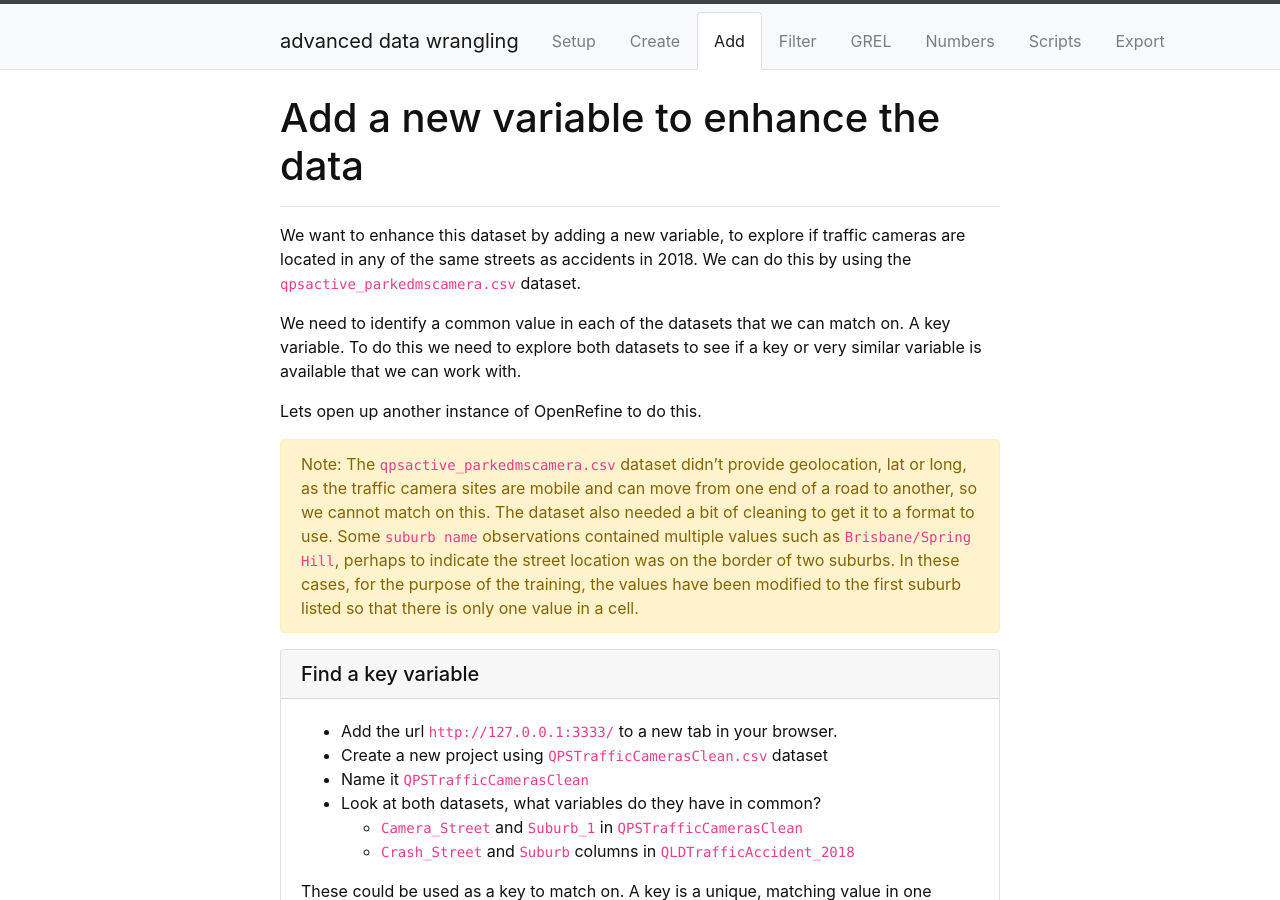
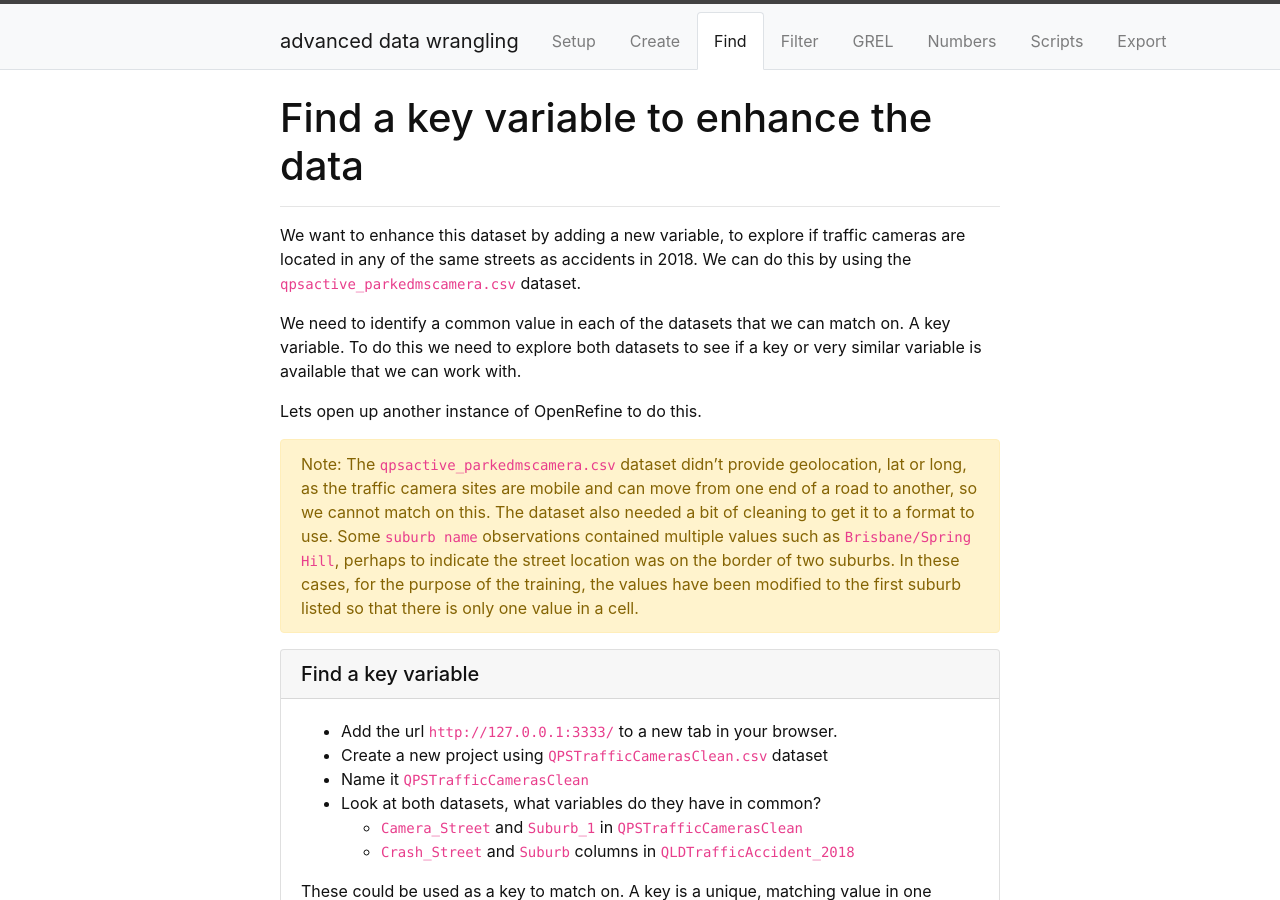
Before and after one commit to GULibrarySandbox/advanced-data-wrangle-old, a Jekyll site: the page built from content/3-lesson.md, in a window 1280 px wide and 900 px high. Built offline with Jekyll 4.4.1, drawn with Linux system fonts in a browser that asks for light colours.

Commit message:
Update 3-lesson.md

```diff
--- a/content/3-lesson.md
+++ b/content/3-lesson.md
@@ -1,8 +1,8 @@
 ---
-title: Add
+title: Find
 nav: true
 ---
-# Add a new variable to enhance the data
+# Find a key variable to enhance the data
 
 --------
 
```
